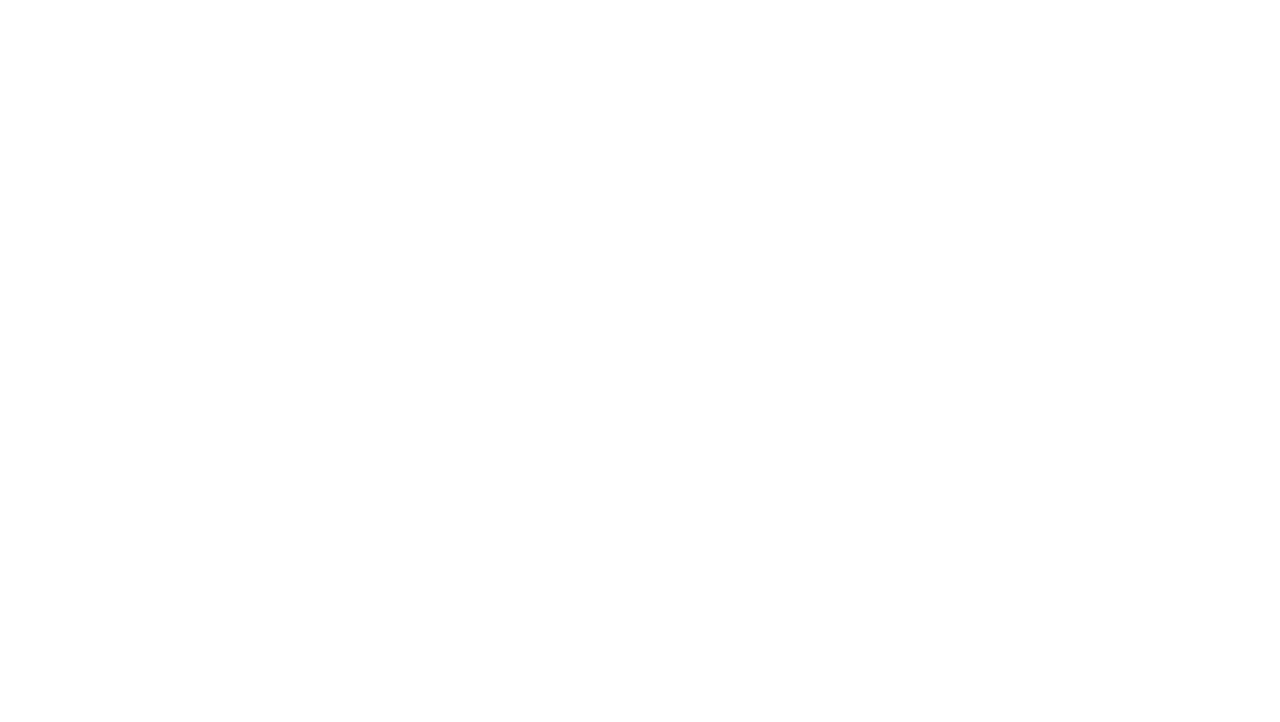
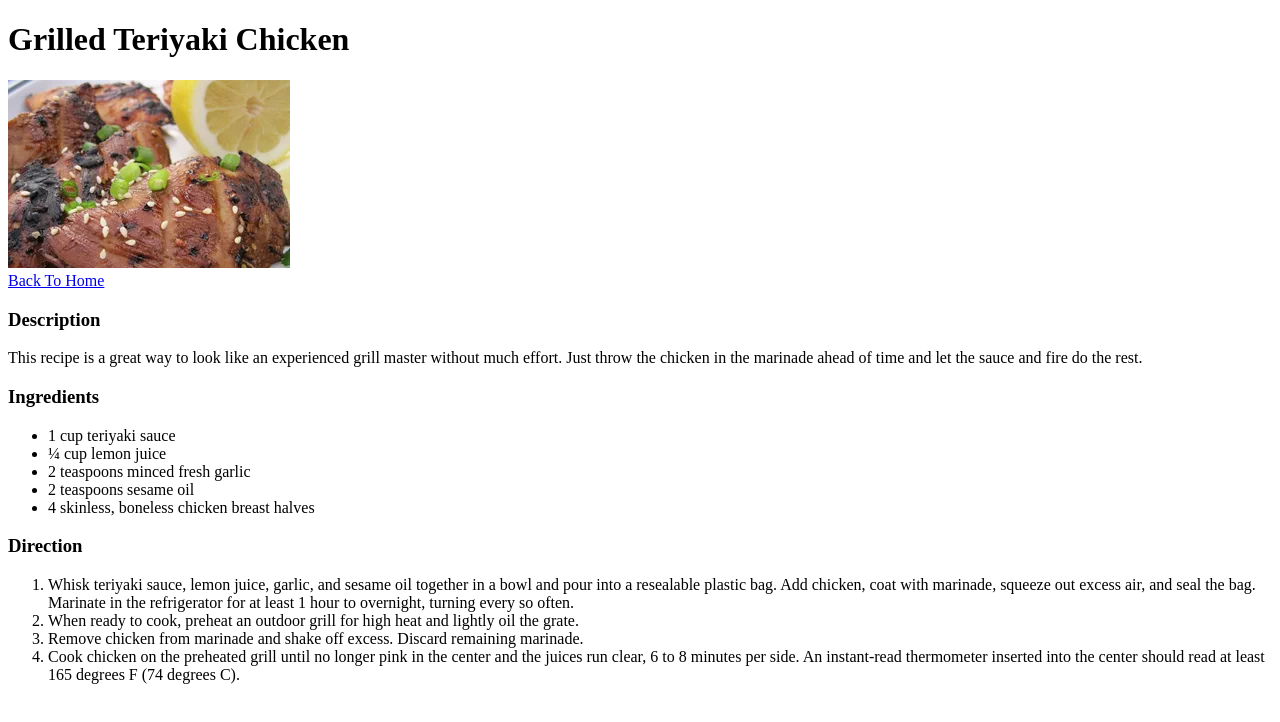
Before and after one commit to daltond1019/odin-recipes, a plain HTML site: page recipes/terikyaki_chicken.html in a window 1280 px wide. Drawn offline with Linux system fonts and the light colour scheme.

Commit message:
Fill out teriyaki recipe and center main page
I filled out the teriyaki chicken recipe and decided the main page would look
better centered. I think on most pages the recipes would look better in boxes but
that is beyond the scope of this project. Also the main page could use a better
visual style.

```diff
--- a/recipes/terikyaki_chicken.html
+++ b/recipes/terikyaki_chicken.html
@@ -0,0 +1,31 @@
+<!DOCTYPE html>
+<html lang="en">
+<head>
+    <meta charset="UTF-8">
+    <meta name="viewport" content="width=device-width, initial-scale=1.0">
+    <title>Grilled Teriyaki Chicken</title>
+</head>
+<body>
+    <h1>Grilled Teriyaki Chicken</h1>
+    <img src="../images/teriyaki_chicken.png" alt="Chicken covered in a brown sauce and grill marks. Sprinkled with seseme seeds and green onion.">
+    <br>
+    <a href="../index.html">Back To Home</a>
+    <h3>Description</h3>
+    <p>This recipe is a great way to look like an experienced grill master without much effort. Just throw the chicken in the marinade ahead of time and let the sauce and fire do the rest.</p>
+    <h3>Ingredients</h3>
+    <ul>
+        <li>1 cup teriyaki sauce</li>
+        <li>¼ cup lemon juice</li>
+        <li>2 teaspoons minced fresh garlic</li>
+        <li>2 teaspoons sesame oil</li>
+        <li>4 skinless, boneless chicken breast halves</li>
+    </ul>
+    <h3>Direction</h3>
+    <ol>
+        <li>Whisk teriyaki sauce, lemon juice, garlic, and sesame oil together in a bowl and pour into a resealable plastic bag. Add chicken, coat with marinade, squeeze out excess air, and seal the bag. Marinate in the refrigerator for at least 1 hour to overnight, turning every so often.</li>
+        <li>When ready to cook, preheat an outdoor grill for high heat and lightly oil the grate.</li>
+        <li>Remove chicken from marinade and shake off excess. Discard remaining marinade.</li>
+        <li>Cook chicken on the preheated grill until no longer pink in the center and the juices run clear, 6 to 8 minutes per side. An instant-read thermometer inserted into the center should read at least 165 degrees F (74 degrees C).</li>
+    </ol>
+</body>
+</html>
```
Also changed, not shown: index.html (+2 -1 lines).
